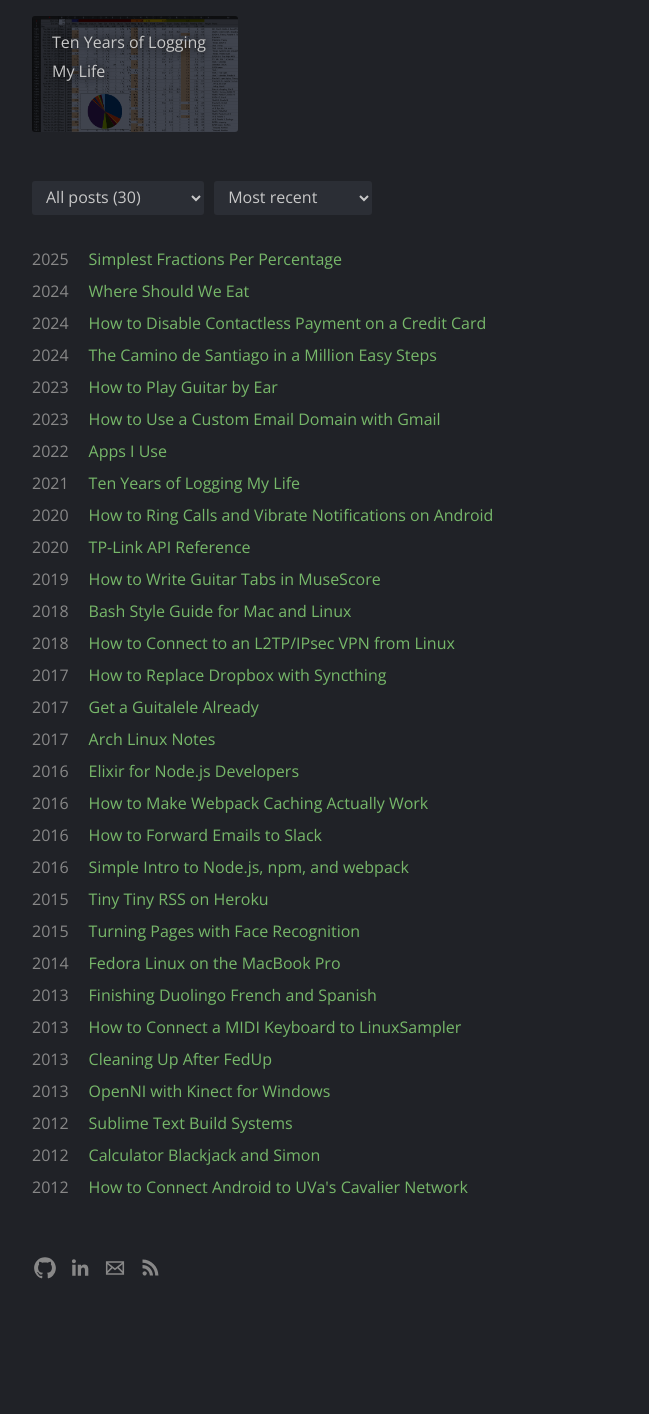
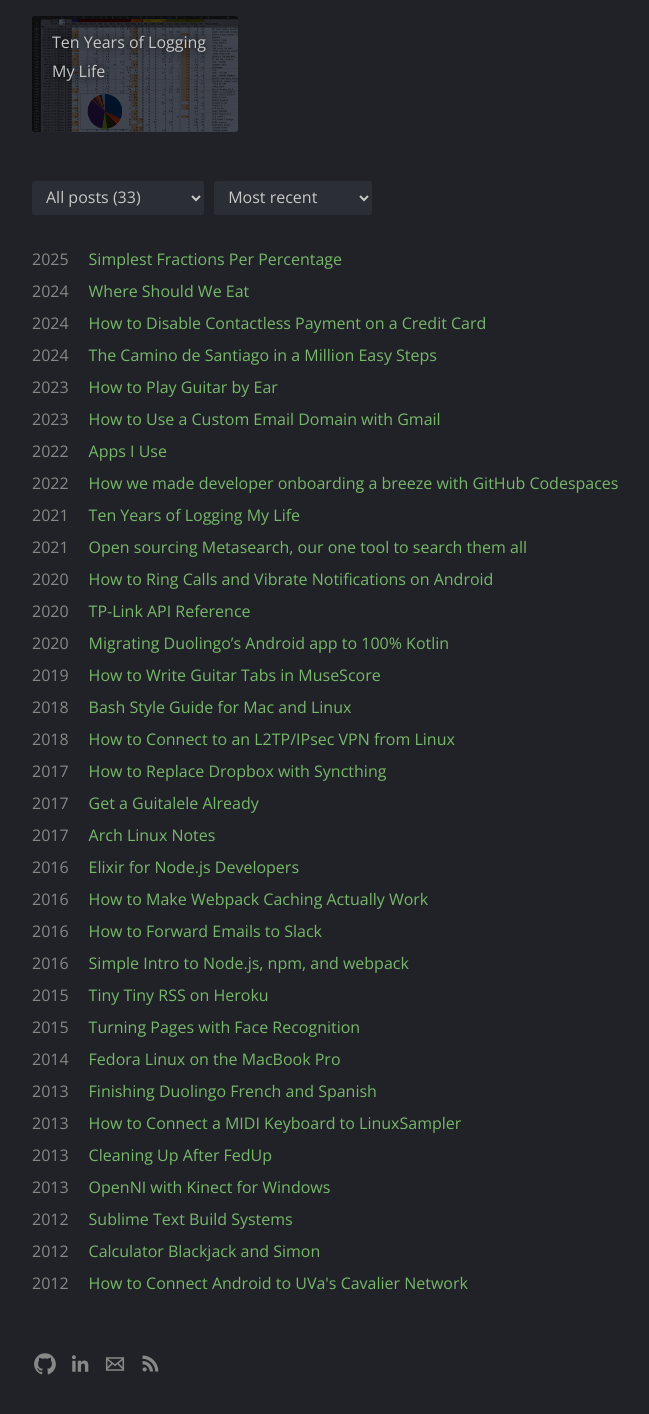
Before and after one commit to artnc/personal-website, a Jekyll site: the page built from src/blog/_posts/2013-07-07-blog.html, in a window 1280 px wide, cut to the strip 250-1679 px from the top of the page. Shown: the top 1414 px of the strip, without its empty margins (278-927 px from the left). Built offline with Jekyll 4.4.1, drawn with Linux system fonts in a browser that asks for light colours; before the commit the page ends 1583 px from its top, so only the background shows below that.

Commit message:
Add external posts

```diff
--- a/src/blog/_posts/2013-07-07-blog.html
+++ b/src/blog/_posts/2013-07-07-blog.html
@@ -3,10 +3,33 @@ description: My thoughts and how-to guides about tech and music.
 layout: default
 omit_h1: true
 title: Blog
+
+external_posts:
+  #  - date: 2023-04-11
+  #    number_of_words: 993
+  #    tags: ["Code", "External", "Linux"]
+  #    title: Simplifying developer onboarding with a few clicks
+  #    url: https://github.com/readme/guides/github-codespaces-duolingo
+  - date: 2022-10-14
+    number_of_words: 1077
+    tags: ["Code", "External", "How-to", "Linux"]
+    title: How we made developer onboarding a breeze with GitHub Codespaces
+    url: https://blog.duolingo.com/developer-onboarding-with-github-codespaces/
+  - date: 2021-03-17
+    number_of_words: 300
+    tags: ["Code", "External"]
+    title: Open sourcing Metasearch, our one tool to search them all
+    url: https://blog.duolingo.com/open-sourcing-metasearch-our-one-tool-to-search-them-all/
+  - date: 2020-04-06
+    number_of_words: 1142
+    tags: ["Code", "External", "Linux"]
+    title: Migrating Duolingo’s Android app to 100% Kotlin
+    url: https://blog.duolingo.com/migrating-duolingos-android-app-to-100-kotlin/
 ---
 
-{% assign all_posts = site.posts | where: 'layout', 'post' %} {% assign
-featured_posts = site.posts | where_exp: 'x', 'x.tags contains "Featured"' %}
+{% assign all_posts = site.posts | where: 'layout', 'post' | concat:
+page.external_posts | sort: "date" | reverse %} {% assign featured_posts =
+site.posts | where_exp: 'x', 'x.tags contains "Featured"' %}
 
 <p class="featured">
   {% for post in featured_posts %}
@@ -26,6 +49,9 @@ featured_posts = site.posts | where_exp: 'x', 'x.tags contains "Featured"' %}
       {{ tag[0] }} posts ({{ tag[1] | size }})
     </option>
     {% endfor %}
+    <option value="External">
+      External posts ({{ page.external_posts | size }})
+    </option>
   </select>
   <select>
     <option value="date" selected="selected">Most recent</option>
@@ -40,7 +66,7 @@ featured_posts = site.posts | where_exp: 'x', 'x.tags contains "Featured"' %}
     <tr
       data-date="{{ post.date | date: '%Y%m%d' }}"
       data-tags="{{ post.tags | join: ' ' }}"
-      data-words="{{ post.content | regex_replace: '<script.*?</script>', '' | number_of_words }}"
+      data-words="{% if post.tags contains 'External' %}{{ post.number_of_words }}{% else %}{{ post.content | regex_replace: '<script.*?</script>', '' | number_of_words }}{% endif %}"
     >
       <td style="text-align: right; white-space: nowrap">
         {{ post.date | date: '%Y' }}
```
